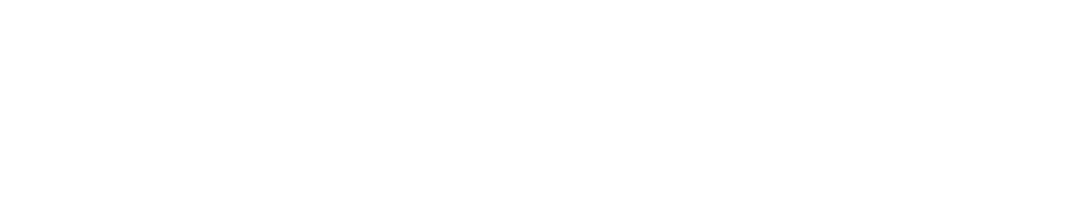
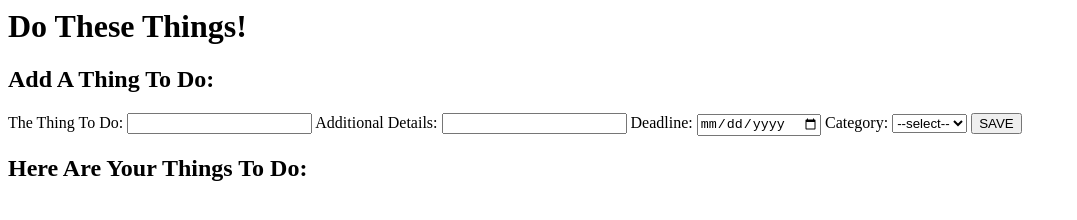
Before and after one commit to RobbieDumbrell/week11-weekend_homework-to_do_list, a plain HTML site: page index.html in a window 1280 px wide. Shown: the whole page, without its empty margins (0-1077 px from the left). Drawn offline with Linux system fonts and the light colour scheme.

Commit message:
initial html added

```diff
--- a/index.html
+++ b/index.html
@@ -8,6 +8,37 @@
     <script src="js/app.js"></script>
 </head>
 <body>
+    <h1>Do These Things!</h1>
 
+    <form id="new-todo-item-form">
+
+        <h2>Add A Thing To Do:</h2>
+
+        <label for="title">The Thing To Do:</label>
+        <input type="text" id="title" autocomplete="off" required>
+
+        <label for="details">Additional Details:</label>
+        <input type="text" id="title" autocomplete="off">
+
+        <label for="deadline">Deadline:</label>
+        <input type="date" id="deadline" autocomplete="off">
+
+        <label for="category">Category:</label>
+        <select id="category">
+            <option value="" disabled selected>--select--</option>
+            <option value="home">Home</option>
+            <option value="work">Work</option>
+            <option value="social">Social</option>
+        </select>
+
+        <input type="submit" value="SAVE">
+
+        <h2>Here Are Your Things To Do:</h2>
+
+        <div id="todo-list">
+
+        </div>
+
+    </form>
 </body>
 </html>
```
